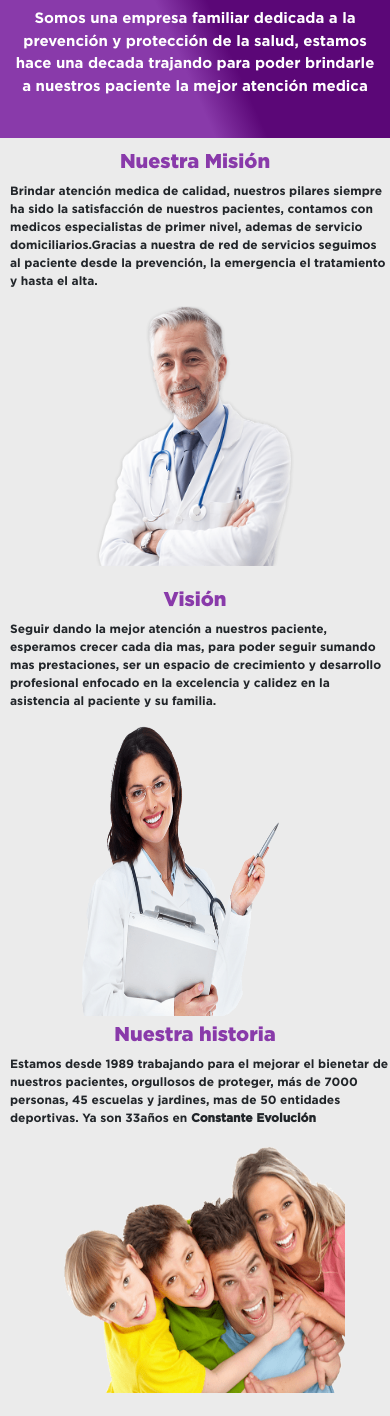
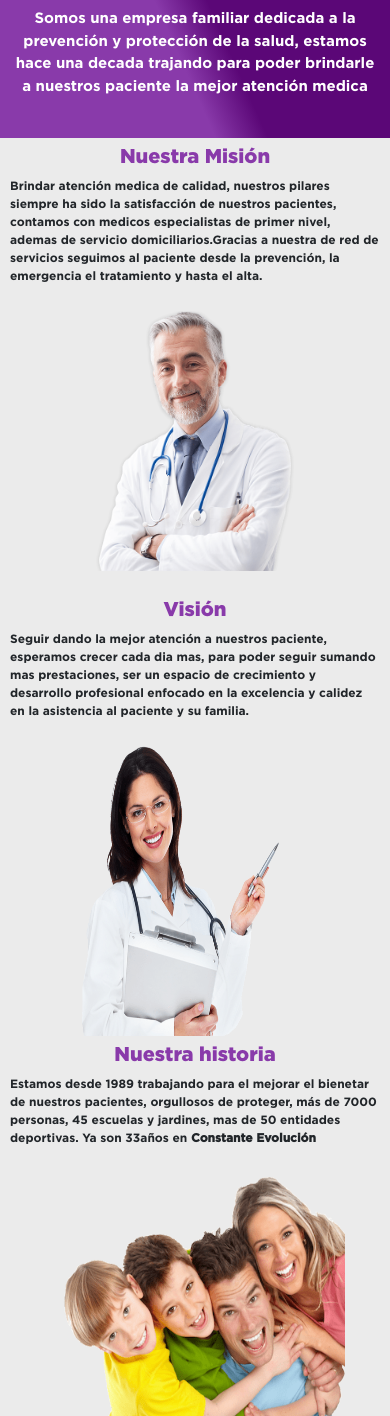
Before and after one commit to jhocelizf/simem-proyecto, a website: page pages/quienessomos.html in a window 390 px wide. Shown: the part 122-1538 px from the top of the page. Drawn offline with nearby package versions, Linux system fonts and the light colour scheme.

Commit message:
add padding servicios

```diff
--- a/scss/base/_mediaqueries.scss
+++ b/scss/base/_mediaqueries.scss
@@ -602,7 +602,7 @@
     }
     .ventajasTurnos .ventajas{
         border: none;
-        width: 95%;
+        padding: 10px;
     }
     .ventajasTurnos .ventajas h2{
         font-size: nth($font-size,8);
@@ -637,7 +637,6 @@
 }
 .mision .misionDiv p{
     font-size: nth($font-size,8);
-    padding-left: 10px;
 }
 .mision .misionImg img{
     width: 230px;
@@ -648,7 +647,6 @@
 }
 .vision .visionDiv p{
     font-size: nth($font-size,8);
-    padding-left: 10px;
 }
 .vision .visionImg img{
     width: 330px;
@@ -660,7 +658,6 @@
 }
 .historia .nuestraHistoria p{
     font-size: nth($font-size,8);
-    padding-left: 10px;
 }
 .historia .nuestraHistoriaImg img{
     width: 430px;
@@ -720,7 +717,7 @@
     }
     .vision{
         flex-direction: column;
-        height: 410px;
+        height: 430px;
         margin-top: 10px;
     }
     .vision .visionDiv{
--- a/scss/components/_main.scss
+++ b/scss/components/_main.scss
@@ -661,6 +661,7 @@
     .misionDiv {
         width: 700px;
         margin-right: 50px;
+        padding: 10px;
 
         h2 {
             font-family: gotham-black, sans-serif;
@@ -678,6 +679,7 @@
         img {
             width: 250px;
             height: 300px;
+            margin-bottom: 10px;
         }
     }
 }
@@ -691,6 +693,7 @@
     .visionDiv {
         width: 700px;
         margin-left: 50px;
+        padding: 10px;
 
         h2 {
             font-family: gotham-black, sans-serif;
@@ -723,6 +726,7 @@
     .nuestraHistoria {
         width: 700px;
         margin-right: 50px;
+        padding: 10px;
 
         h2 {
             font-family: gotham-black, sans-serif;
```
Also changed, not shown: css/estilos.css.
